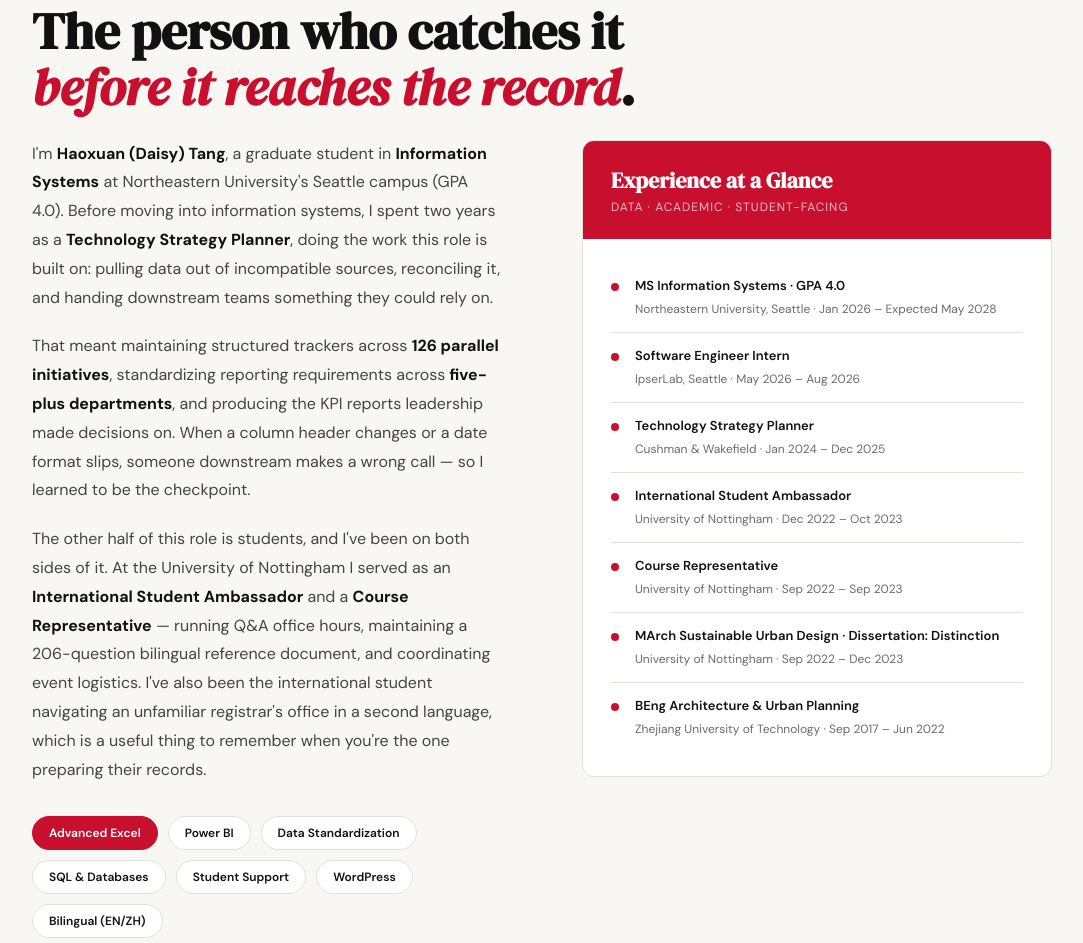
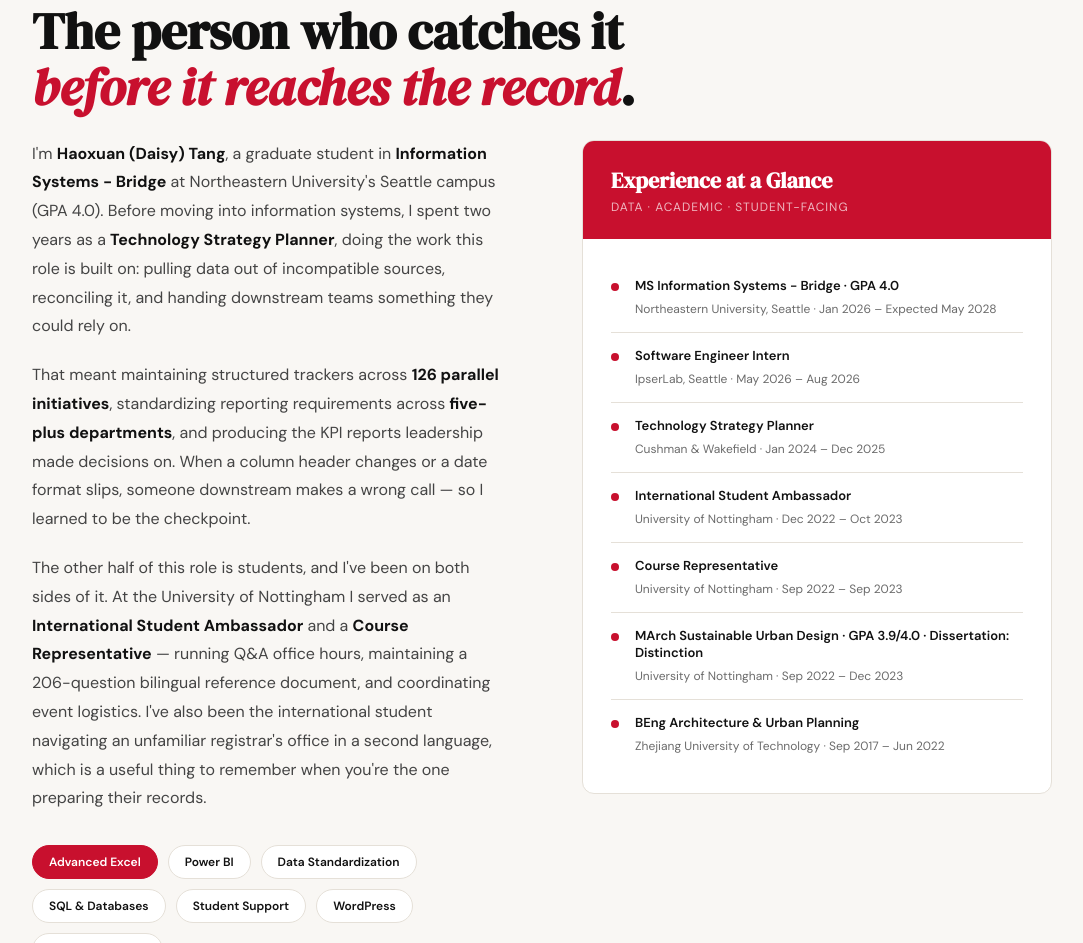
Before and after one commit to thxsyyd/portfolio, a plain HTML site: page academic-coordinator/index.html in a window 1280 px wide. Shown: the part 1127-2070 px from the top of the page, without its empty margins (98-1181 px from the left). Drawn offline with Linux system fonts and the light colour scheme.

Commit message:
Correct the programme name and Nottingham GPA on the live pages
  gls-ambassador named the industry-track degree, Computer Software
  Engineering, on a school application page. Both live pages now read
  MS Information Systems - Bridge, matching the resume.

  Nottingham showed GPA 3.7 on one page and no GPA on the other. Both now
  read GPA 3.9/4.0 with the dissertation distinction.

  Adobe is deliberately not backfilled: that role began in September 2026,
  after both pages were written.

Co-Authored-By: Claude Opus 5 <noreply@anthropic.com>

```diff
--- a/academic-coordinator/index.html
+++ b/academic-coordinator/index.html
@@ -65,7 +65,7 @@
   <div class="about-grid">
     <div class="about-text">
       <p>
-        I'm <strong>Haoxuan (Daisy) Tang</strong>, a graduate student in <strong>Information Systems</strong> at Northeastern University's Seattle campus (GPA 4.0). Before moving into information systems, I spent two years as a <strong>Technology Strategy Planner</strong>, doing the work this role is built on: pulling data out of incompatible sources, reconciling it, and handing downstream teams something they could rely on.
+        I'm <strong>Haoxuan (Daisy) Tang</strong>, a graduate student in <strong>Information Systems - Bridge</strong> at Northeastern University's Seattle campus (GPA 4.0). Before moving into information systems, I spent two years as a <strong>Technology Strategy Planner</strong>, doing the work this role is built on: pulling data out of incompatible sources, reconciling it, and handing downstream teams something they could rely on.
       </p>
       <p>
         That meant maintaining structured trackers across <strong>126 parallel initiatives</strong>, standardizing reporting requirements across <strong>five-plus departments</strong>, and producing the KPI reports leadership made decisions on. When a column header changes or a date format slips, someone downstream makes a wrong call — so I learned to be the checkpoint.
@@ -92,7 +92,7 @@
         <div class="timeline-item">
           <div class="timeline-dot"></div>
           <div class="timeline-text">
-            <strong>MS Information Systems · GPA 4.0</strong>
+            <strong>MS Information Systems - Bridge · GPA 4.0</strong>
             <span>Northeastern University, Seattle · Jan 2026 – Expected May 2028</span>
           </div>
         </div>
@@ -127,7 +127,7 @@
         <div class="timeline-item">
           <div class="timeline-dot"></div>
           <div class="timeline-text">
-            <strong>MArch Sustainable Urban Design · Dissertation: Distinction</strong>
+            <strong>MArch Sustainable Urban Design · GPA 3.9/4.0 · Dissertation: Distinction</strong>
             <span>University of Nottingham · Sep 2022 – Dec 2023</span>
           </div>
         </div>
```
Also changed, not shown: _template/index.html (+2 -2 lines), gls-ambassador/index.html (+3 -3 lines).
